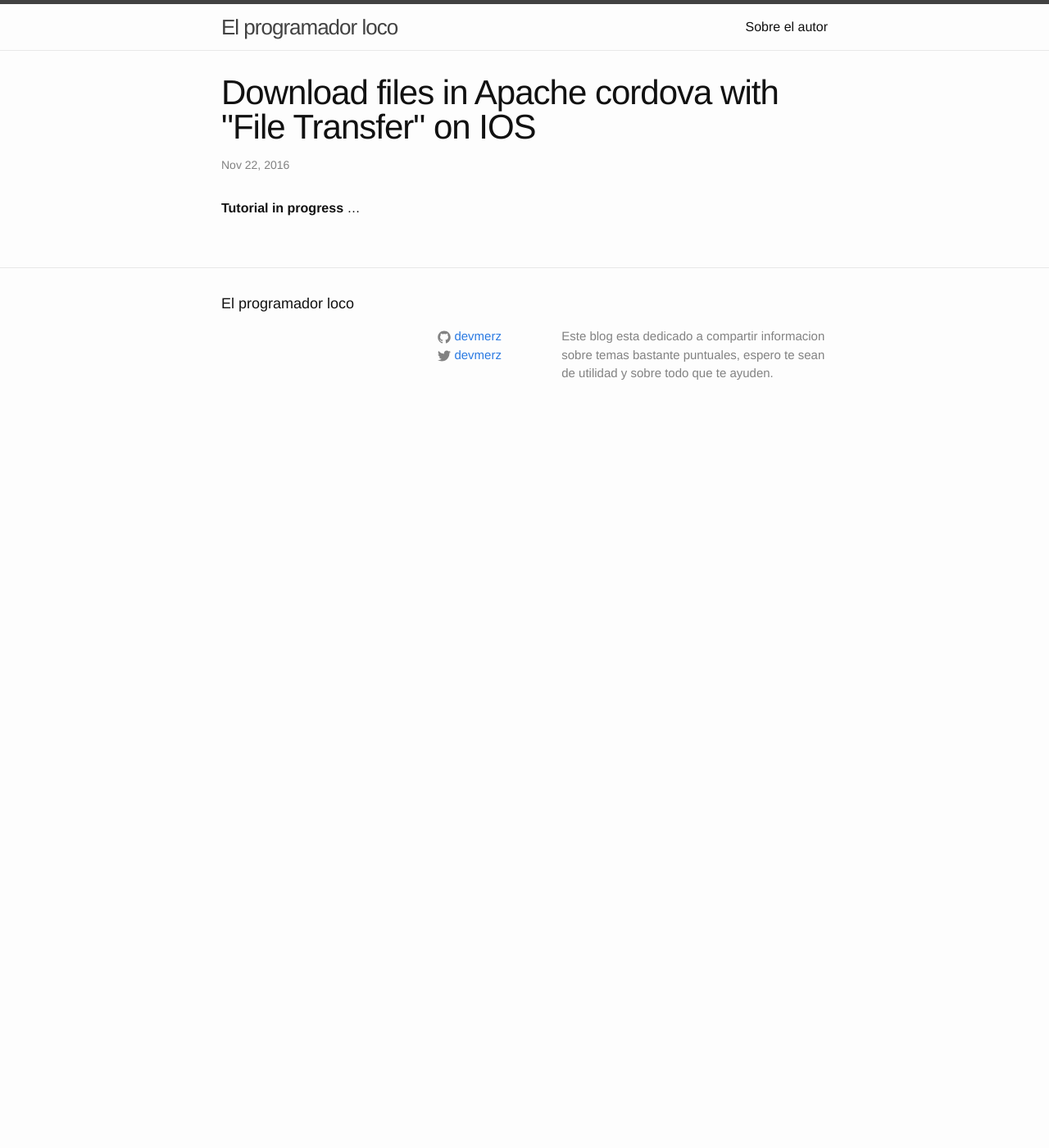
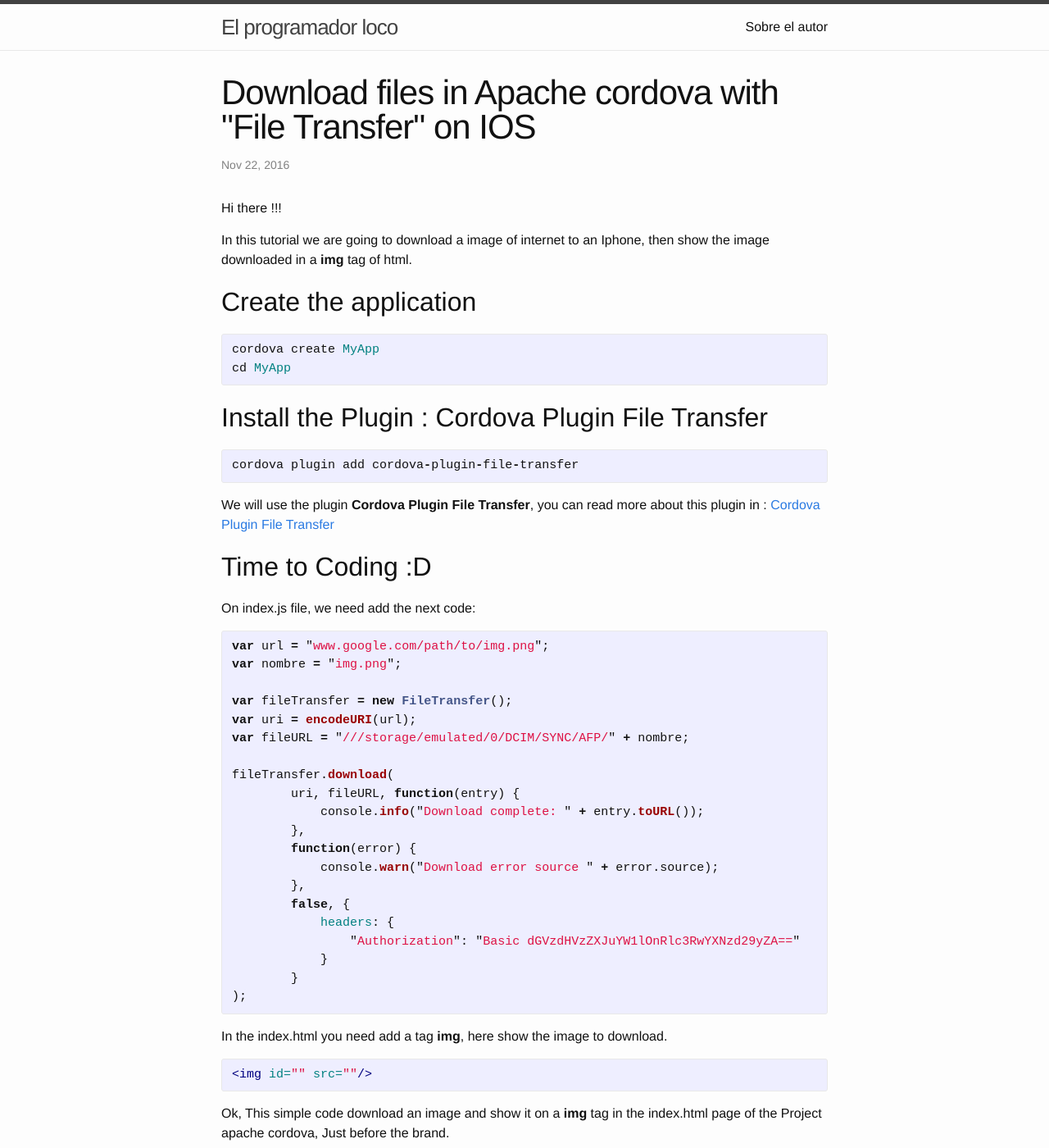
Before and after one commit to devmerz/devmerz.github.io, a Jekyll site: the page built from _posts/2016-11-22-download-file-apache-cordova-ios-with-file-transfer.markdown, in a window 1280 px wide and 1400 px high. Shown: the whole window at 82% size. Built offline with Jekyll 4.4.1, drawn with Linux system fonts in a browser that asks for light colours; comment, search, counter and statistics services are not loaded; some of the changed text lies outside the part shown.

Commit message:
Add text to Apache Cordova File Transfer Post

```diff
--- a/_posts/2016-11-22-download-file-apache-cordova-ios-with-file-transfer.markdown
+++ b/_posts/2016-11-22-download-file-apache-cordova-ios-with-file-transfer.markdown
@@ -5,5 +5,68 @@ categories: apache cordova download files file transfer ios iphone
 permalink: :title
 ---
 
+Hi there !!!
 
-**Tutorial in progress** ...
+In this tutorial we are going to download a image of internet to an Iphone, then show the image downloaded in a **img** tag of html.
+
+
+## Create the application
+
+{% highlight ruby %}
+cordova create MyApp
+cd MyApp
+{% endhighlight %}
+
+## Install the Plugin : Cordova Plugin File Transfer
+
+{% highlight ruby %}
+cordova plugin add cordova-plugin-file-transfer
+{% endhighlight %}
+
+
+We will use the plugin **Cordova Plugin File Transfer**, you can read more about this plugin in : <a href="https://github.com/apache/cordova-plugin-file-transfer" target="_blank">Cordova Plugin File Transfer</a>
+
+
+## Time to Coding :D
+
+On index.js file, we need add the next code:
+
+{% highlight javascript %}
+var url = "www.google.com/path/to/img.png";
+var nombre = "img.png";
+
+var fileTransfer = new FileTransfer();
+var uri = encodeURI(url);
+var fileURL = "///storage/emulated/0/DCIM/SYNC/AFP/" + nombre;
+
+fileTransfer.download(
+        uri, fileURL, function(entry) {
+            console.info("Download complete: " + entry.toURL());
+        },
+        function(error) {
+            console.warn("Download error source " + error.source);
+        },
+        false, {
+            headers: {
+                "Authorization": "Basic dGVzdHVzZXJuYW1lOnRlc3RwYXNzd29yZA=="
+            }
+        }
+);
+{% endhighlight %}
+
+
+In the index.html you need add a tag **img**, here show the image to download.
+{% highlight html %}
+<img id="" src=""/>
+{% endhighlight %}
+
+Ok, This simple code download an image and show it on a **img** tag in the index.html page of the Project apache cordova, Just before the brand.
+
+## Result
+
+Put here the screenshots...
+
+
+# Repository on Github
+
+<a href="https://github.com/apache/cordova-plugin-file-transfer" target="_blank"> GET CODE HERE</a>
```
